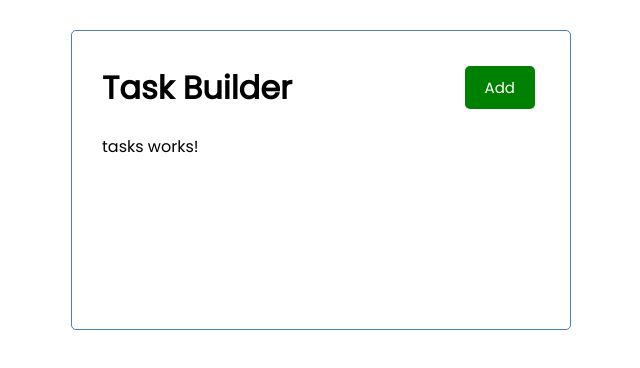
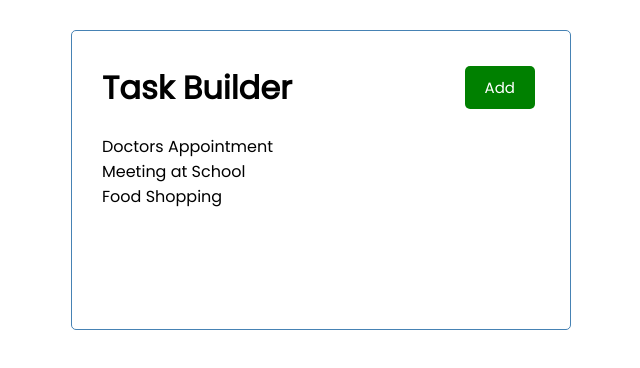
Before and after one commit to LeahESc/angular-taskbuilder, an Angular app: page / in a window 1280 px wide. Shown: the top 368 px of the page, without its empty margins (319-959 px from the left). Built offline with nearby package versions, Linux system fonts and the light colour scheme.

Commit message:
sets up task component and imports tasks

```diff
--- a/src/app/components/tasks/tasks.component.html
+++ b/src/app/components/tasks/tasks.component.html
@@ -1 +1 @@
-<p>tasks works!</p>
+<p *ngFor="let task of tasks"> {{ task.text }} </p>
--- a/src/app/components/tasks/tasks.component.ts
+++ b/src/app/components/tasks/tasks.component.ts
@@ -1,4 +1,6 @@
 import { Component, OnInit } from '@angular/core';
+import { TASKS } from '../../mock-tasks'
+import {Task} from '../../Task'
 
 @Component({
   selector: 'app-tasks',
@@ -6,6 +8,7 @@ import { Component, OnInit } from '@angular/core';
   styleUrls: ['./tasks.component.css']
 })
 export class TasksComponent implements OnInit {
+  tasks: Task[] = TASKS
 
   constructor() { }
 
```
